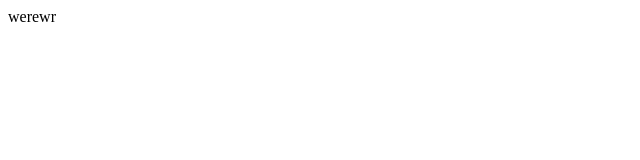
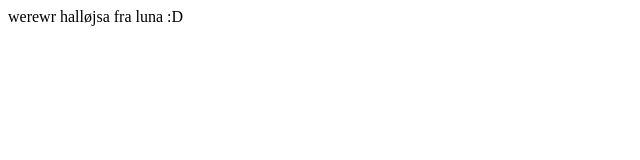
Before and after one commit to Emisim01/pr-ve-igen, a plain HTML site: page index.html in a window 1280 px wide. Shown: the whole page, without its empty margins (0-640 px from the left). Drawn offline with Linux system fonts and the light colour scheme.

Commit message:
halløjsa

```diff
--- a/index.html
+++ b/index.html
@@ -7,5 +7,9 @@
 </head>
 <body>
     werewr
+
+
+
+    halløjsa fra luna :D
 </body>
 </html>
```
